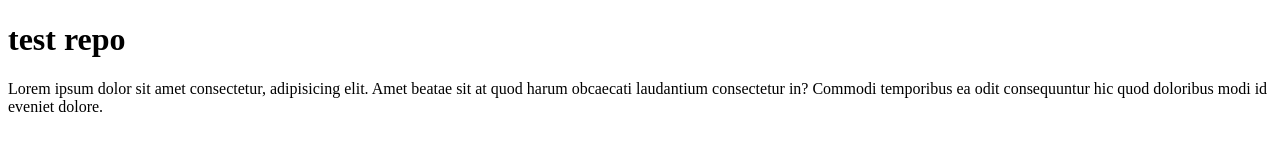
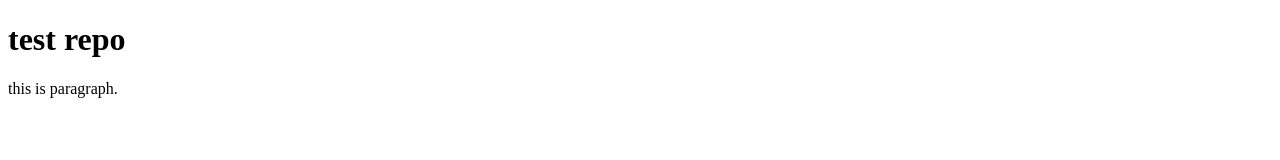
Before and after one commit to SyedAliShah123/testRepo, a plain HTML site: page index.html in a window 1280 px wide. Drawn offline with Linux system fonts and the light colour scheme.

Commit message:
change the paragraph

```diff
--- a/index.html
+++ b/index.html
@@ -9,9 +9,7 @@
   <body>
     <h1>test repo</h1>
     <p>
-      Lorem ipsum dolor sit amet consectetur, adipisicing elit. Amet beatae sit
-      at quod harum obcaecati laudantium consectetur in? Commodi temporibus ea
-      odit consequuntur hic quod doloribus modi id eveniet dolore.
+      this is paragraph.
     </p>
   </body>
 </html>
```
